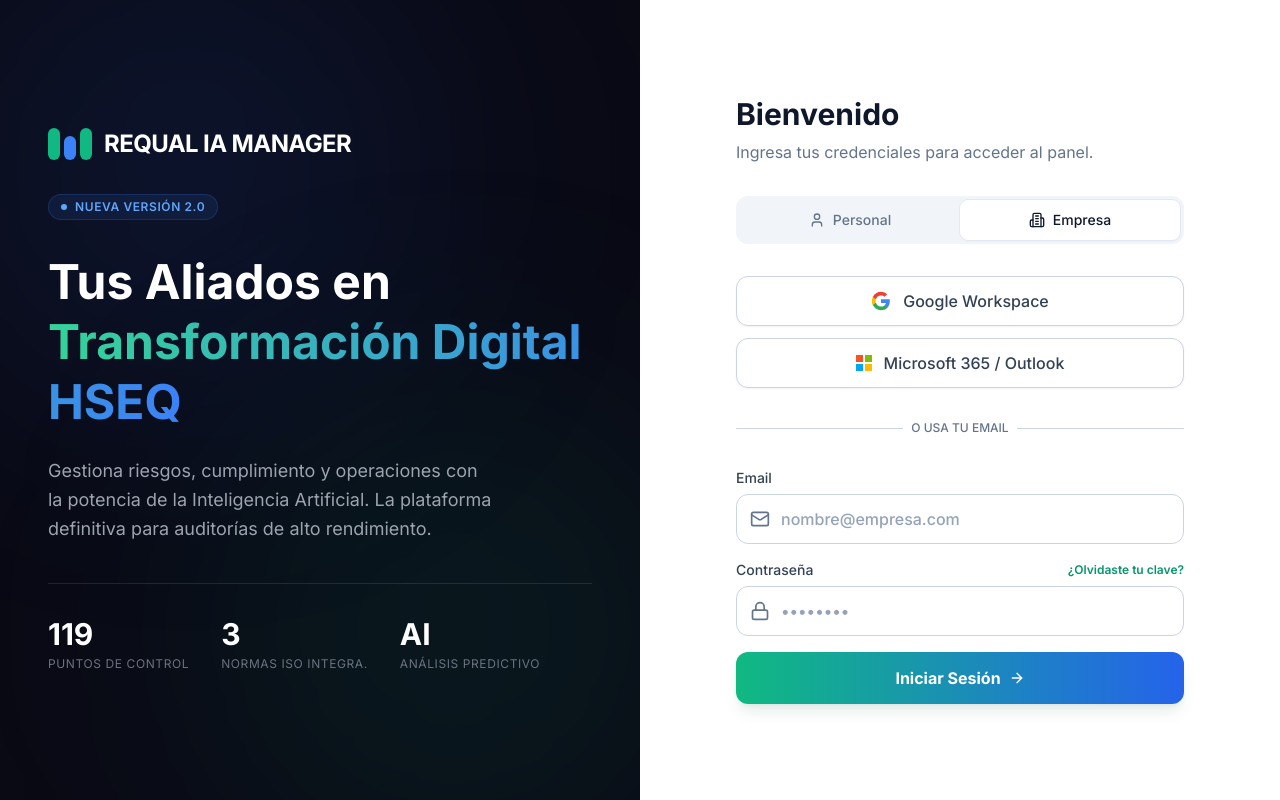
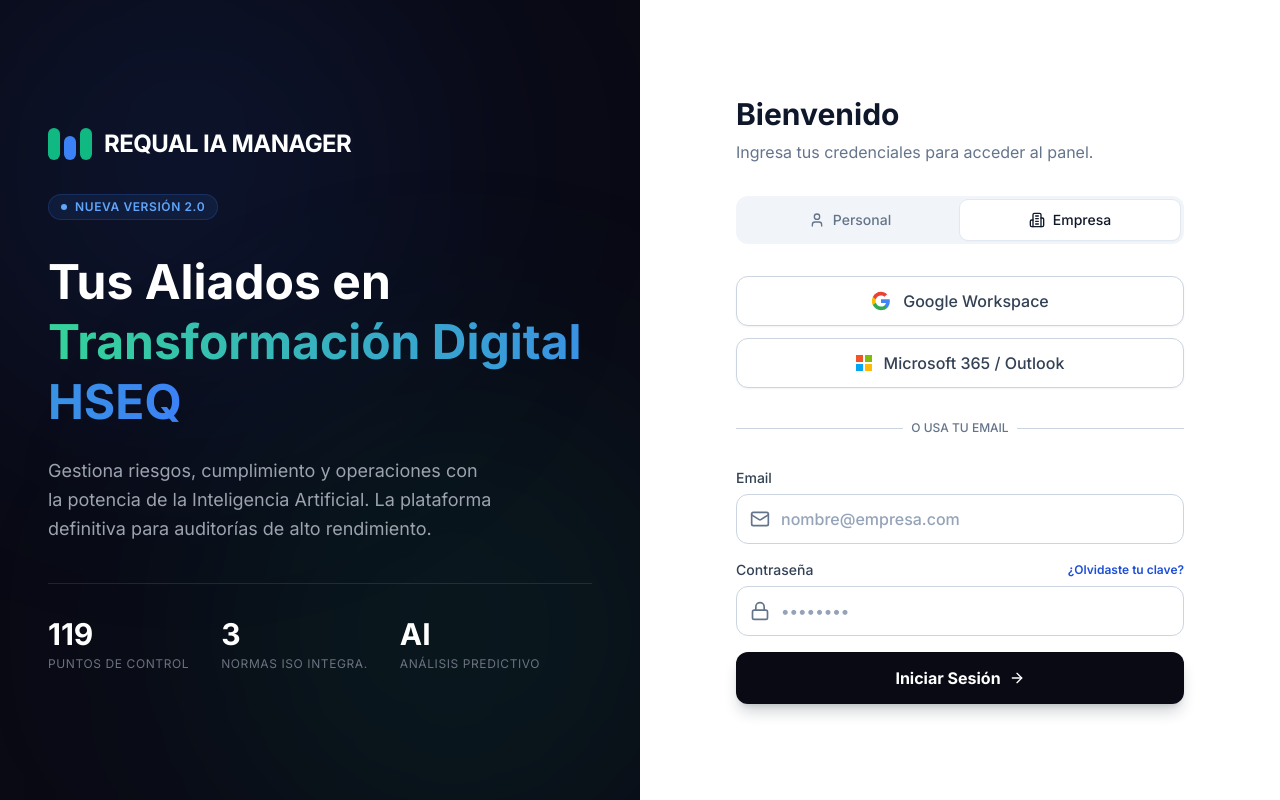
Before and after one commit to requalasesorias-source/hseq-mvp, a Next.js app in the folder frontend/: page /login in a window 1280 px wide. Built offline with nearby package versions, Linux system fonts and the light colour scheme.

Commit message:
style(login): update button color to match brand sidebar and remove emerald accents

```diff
--- a/frontend/src/app/login/page.tsx
+++ b/frontend/src/app/login/page.tsx
@@ -144,13 +144,13 @@ export default function LoginPage() {
                         <div>
                             <label className="block text-sm font-medium text-slate-700 mb-1.5">Email</label>
                             <div className="relative group">
-                                <Mail className="absolute left-3.5 top-1/2 -translate-y-1/2 w-5 h-5 text-slate-500 group-focus-within:text-emerald-600 transition-colors" />
+                                <Mail className="absolute left-3.5 top-1/2 -translate-y-1/2 w-5 h-5 text-slate-500 group-focus-within:text-[#0A0A15] transition-colors" />
                                 <input
                                     type="email"
                                     required
                                     value={email}
                                     onChange={(e) => setEmail(e.target.value)}
-                                    className="w-full bg-white border border-slate-300 text-slate-900 rounded-xl py-3 pl-11 pr-4 placeholder-slate-400 focus:outline-none focus:ring-2 focus:ring-emerald-500/20 focus:border-emerald-500 transition-all font-medium"
+                                    className="w-full bg-white border border-slate-300 text-slate-900 rounded-xl py-3 pl-11 pr-4 placeholder-slate-400 focus:outline-none focus:ring-2 focus:ring-[#0A0A15]/20 focus:border-[#0A0A15] transition-all font-medium"
                                     placeholder="nombre@empresa.com"
                                 />
                             </div>
@@ -159,16 +159,16 @@ export default function LoginPage() {
                         <div>
                             <div className="flex justify-between items-center mb-1.5">
                                 <label className="block text-sm font-medium text-slate-700">Contraseña</label>
-                                <a href="#" className="text-xs font-semibold text-emerald-600 hover:text-emerald-700">¿Olvidaste tu clave?</a>
+                                <a href="#" className="text-xs font-semibold text-blue-700 hover:text-[#0A0A15]">¿Olvidaste tu clave?</a>
                             </div>
                             <div className="relative group">
-                                <Lock className="absolute left-3.5 top-1/2 -translate-y-1/2 w-5 h-5 text-slate-500 group-focus-within:text-emerald-600 transition-colors" />
+                                <Lock className="absolute left-3.5 top-1/2 -translate-y-1/2 w-5 h-5 text-slate-500 group-focus-within:text-[#0A0A15] transition-colors" />
                                 <input
                                     type="password"
                                     required
                                     value={password}
                                     onChange={(e) => setPassword(e.target.value)}
-                                    className="w-full bg-white border border-slate-300 text-slate-900 rounded-xl py-3 pl-11 pr-4 placeholder-slate-400 focus:outline-none focus:ring-2 focus:ring-emerald-500/20 focus:border-emerald-500 transition-all font-medium"
+                                    className="w-full bg-white border border-slate-300 text-slate-900 rounded-xl py-3 pl-11 pr-4 placeholder-slate-400 focus:outline-none focus:ring-2 focus:ring-[#0A0A15]/20 focus:border-[#0A0A15] transition-all font-medium"
                                     placeholder="••••••••"
                                 />
                             </div>
@@ -177,7 +177,7 @@ export default function LoginPage() {
                         <button
                             type="submit"
                             disabled={isLoading}
-                            className="w-full bg-gradient-to-r from-emerald-500 to-blue-600 hover:from-emerald-600 hover:to-blue-700 text-white font-bold py-3.5 rounded-xl transition-all shadow-lg shadow-emerald-900/10 flex items-center justify-center gap-2 mt-6"
+                            className="w-full bg-[#0A0A15] hover:bg-[#151525] text-white font-bold py-3.5 rounded-xl transition-all shadow-lg shadow-slate-900/20 flex items-center justify-center gap-2 mt-6"
                         >
                             {isLoading ? (
                                 <div className="w-5 h-5 border-2 border-white/30 border-t-white rounded-full animate-spin" />
```
